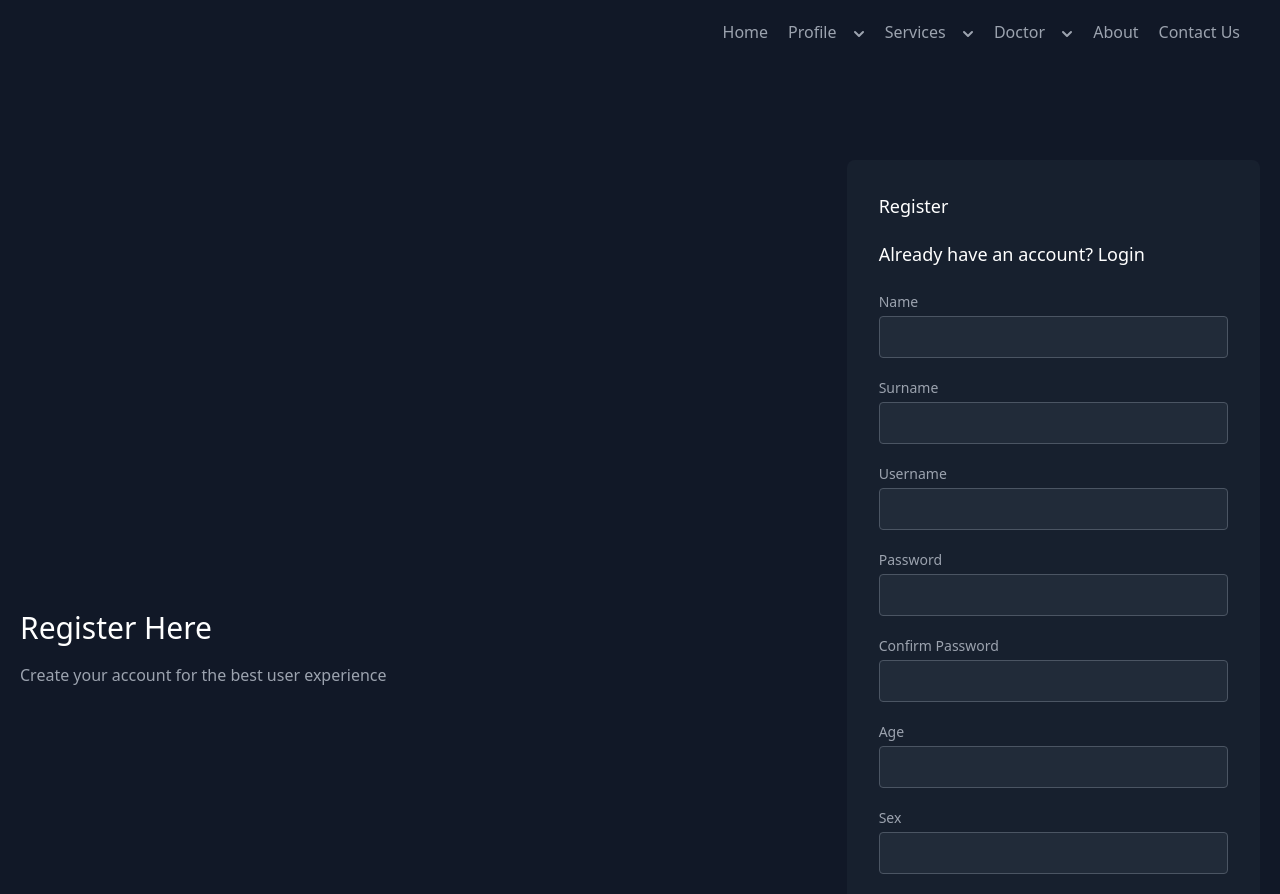
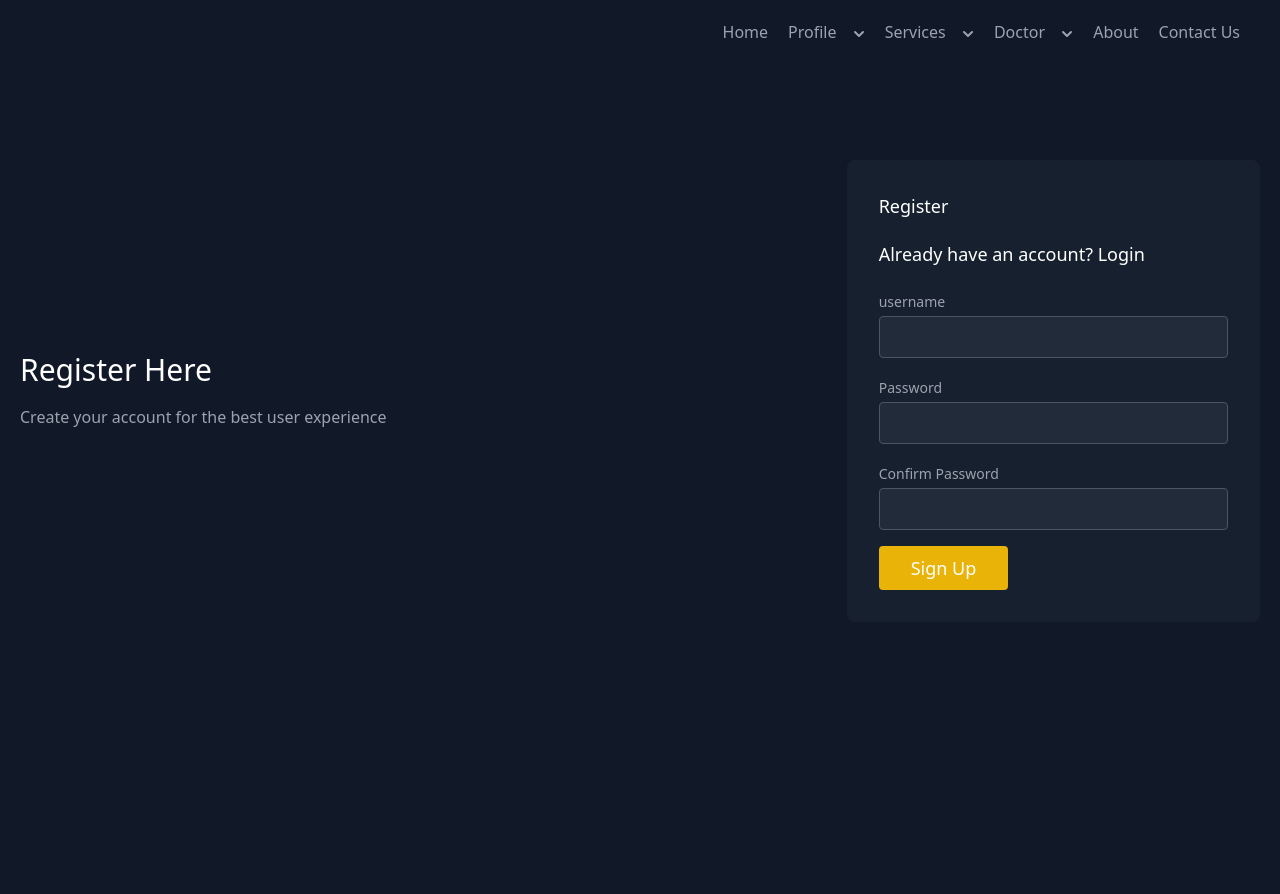
Before and after one commit to kedamaster/frontaz, an Angular app: page /signup in a window 1280 px wide. Shown: the top 894 px of the page. Built offline with nearby package versions, Linux system fonts and the light colour scheme.

Commit message:
signup latest

```diff
--- a/src/app/services/signup.service.ts
+++ b/src/app/services/signup.service.ts
@@ -7,7 +7,7 @@ import { HttpClient } from '@angular/common/http';
   providedIn: 'root'
 })
 export class SignupService {
-  private baseUrl = ' http://localhost:8080/api/students';
+  private baseUrl = 'http://localhost:8080/api/students';
 
   constructor(private http: HttpClient) {}
 
--- a/src/app/signup/signup.component.css
+++ b/src/app/signup/signup.component.css
@@ -0,0 +1,7 @@
+section{
+    width: 100%;
+    height: 100vh;
+    flex-direction: column;
+    justify-content: center;
+    align-items: center;
+  }
--- a/src/app/signup/signup.component.html
+++ b/src/app/signup/signup.component.html
@@ -7,52 +7,27 @@
       <div class="lg:w-2/6 md:w-1/2 bg-gray-800 bg-opacity-50 rounded-lg p-8 flex flex-col md:ml-auto w-full mt-10 md:mt-0" ngIf="!isRegistered">
         <h1 class="text-white text-lg font-medium title-font mb-5">Register</h1>
         <h3 class="text-white text-lg font-medium title-font mb-5">Already have an account? Login</h3>
-       <form [formGroup]="registerForm" (ngSubmit)="onSubmit()" >
+
+
+        <form [formGroup]="registerForm" (ngSubmit)="onSubmit()" >
         <!--form [formGroup]="registerForm" (register)="onRegister()" (ngSubmit)="onRegister()" -->
 
         <div class="relative mb-4 " >
          <div class="formGroup" >
-          <label for="firstName" class="leading-7 text-sm text-gray-400">Name</label>
-          <input type="text"  id="full-name" formControlName="firstName" name="full-name" class="w-full bg-gray-600 bg-opacity-20 focus:bg-transparent focus:ring-2 focus:ring-yellow-900 rounded border border-gray-600 focus:border-yellow-500 text-base outline-none text-gray-100 py-1 px-3 leading-8 transition-colors duration-200 ease-in-out"required>
+          <label for="firstName" class="leading-7 text-sm text-gray-400">username</label>
+          <input type="text"  id="username" formControlName="username" name="username" class="w-full bg-gray-600 bg-opacity-20 focus:bg-transparent focus:ring-2 focus:ring-yellow-900 rounded border border-gray-600 focus:border-yellow-500 text-base outline-none text-gray-100 py-1 px-3 leading-8 transition-colors duration-200 ease-in-out" required >
          </div>
-        </div>
-
-        <div class="relative mb-4" >
-          <label for="lastName" class="leading-7 text-sm text-gray-400">Surname</label>
-          <input type="lastName"  id="lastName" name="lastName" class="w-full bg-gray-600 bg-opacity-20 focus:bg-transparent focus:ring-2 focus:ring-yellow-900 rounded border border-gray-600 focus:border-yellow-500 text-base outline-none text-gray-100 py-1 px-3 leading-8 transition-colors duration-200 ease-in-out" required>
-        </div>
-        <div class="relative mb-4" >
-          <label for="username" class="leading-7 text-sm text-gray-400">Username</label>
-          <input type="username"  id="username" name="username" class="w-full bg-gray-600 bg-opacity-20 focus:bg-transparent focus:ring-2 focus:ring-yellow-900 rounded border border-gray-600 focus:border-yellow-500 text-base outline-none text-gray-100 py-1 px-3 leading-8 transition-colors duration-200 ease-in-out" required>
         </div>
           <div class="relative mb-4">
             <label for="password" class="leading-7 text-sm text-gray-400">Password</label>
-            <input type="text"  id="password" name="password" class="w-full bg-gray-600 bg-opacity-20 focus:bg-transparent focus:ring-2 focus:ring-yellow-900 rounded border border-gray-600 focus:border-yellow-500 text-base outline-none text-gray-100 py-1 px-3 leading-8 transition-colors duration-200 ease-in-out">
+            <input type="text"  id="password" formControlName="password" name="password" class="w-full bg-gray-600 bg-opacity-20 focus:bg-transparent focus:ring-2 focus:ring-yellow-900 rounded border border-gray-600 focus:border-yellow-500 text-base outline-none text-gray-100 py-1 px-3 leading-8 transition-colors duration-200 ease-in-out" required >
           </div>
           <div class="relative mb-4">
             <label for="confirmPassword" class="leading-7 text-sm text-gray-400">Confirm Password</label>
-            <input type="text"  id="confirmPassword" name="confirmPassword" class="w-full bg-gray-600 bg-opacity-20 focus:bg-transparent focus:ring-2 focus:ring-yellow-900 rounded border border-gray-600 focus:border-yellow-500 text-base outline-none text-gray-100 py-1 px-3 leading-8 transition-colors duration-200 ease-in-out">
+            <input type="text"  id="confirmPassword" formControlName="confirmPassword"  name="confirmPassword" class="w-full bg-gray-600 bg-opacity-20 focus:bg-transparent focus:ring-2 focus:ring-yellow-900 rounded border border-gray-600 focus:border-yellow-500 text-base outline-none text-gray-100 py-1 px-3 leading-8 transition-colors duration-200 ease-in-out" required >
           </div>
-          <div class="relative mb-4">
-            <label for="age" class="leading-7 text-sm text-gray-400">Age</label>
-            <input type="integer"  id="age" name="age" class="w-full bg-gray-600 bg-opacity-20 focus:bg-transparent focus:ring-2 focus:ring-yellow-900 rounded border border-gray-600 focus:border-yellow-500 text-base outline-none text-gray-100 py-1 px-3 leading-8 transition-colors duration-200 ease-in-out">
-          </div>
-          <div class="relative mb-4">
-            <label for="gender" class="leading-7 text-sm text-gray-400">Sex</label>
-            <input type="text"  id="gender" name="gender" class="w-full bg-gray-600 bg-opacity-20 focus:bg-transparent focus:ring-2 focus:ring-yellow-900 rounded border border-gray-600 focus:border-yellow-500 text-base outline-none text-gray-100 py-1 px-3 leading-8 transition-colors duration-200 ease-in-out">
-          </div>
-          <div class="relative mb-4">
-            <label for="age" class="leading-7 text-sm text-gray-400">Email</label>
-            <input type="email"  name="email" class="w-full bg-gray-600 bg-opacity-20 focus:bg-transparent focus:ring-2 focus:ring-yellow-900 rounded border border-gray-600 focus:border-yellow-500 text-base outline-none text-gray-100 py-1 px-3 leading-8 transition-colors duration-200 ease-in-out">
-          </div>
-          <div class="relative mb-4">
-            <label for="location" class="leading-7 text-sm text-gray-400">Location</label>
-            <input type="location"  id="location" name="location" class="w-full bg-gray-600 bg-opacity-20 focus:bg-transparent focus:ring-2 focus:ring-yellow-900 rounded border border-gray-600 focus:border-yellow-500 text-base outline-none text-gray-100 py-1 px-3 leading-8 transition-colors duration-200 ease-in-out">
-          </div>
-
-
-        <!-- <button (click)="onSubmit()" class="text-white bg-yellow-500 border-0 py-2 px-8 focus:outline-none hover:bg-yellow-600 rounded text-lg">Sign Up</button> -->
-        <button type="submit" class="text-white bg-yellow-500 border-0 py-2 px-8 focus:outline-none hover:bg-yellow-600 rounded text-lg">Sign Up</button>
+          <!--<button (click)="onSubmit()" class="text-white bg-yellow-500 border-0 py-2 px-8 focus:outline-none hover:bg-yellow-600 rounded text-lg">Sign Up</button> -->
+        <button type="onSubmit()" class="text-white bg-yellow-500 border-0 py-2 px-8 focus:outline-none hover:bg-yellow-600 rounded text-lg">Sign Up</button>
        </form>
       </div>
     </div>
--- a/src/app/signup/signup.component.ts
+++ b/src/app/signup/signup.component.ts
@@ -1,3 +1,6 @@
+
+
+
 import { Component, OnInit } from '@angular/core';
 import { FormBuilder, FormGroup, Validators, ReactiveFormsModule } from '@angular/forms';
 import { RegistrationData } from '../signup/registration-data/registration-data.module';
@@ -19,65 +22,117 @@ export class SignupComponent implements OnInit {
 
   ngOnInit() {
     this.registerForm = this.formBuilder.group({
-      firstName: ['', Validators.required],
-      lastName: ['', Validators.required],
       username: ['', Validators.required],
       password: ['', Validators.required],
-      confirmPassword: ['', Validators.required],
-      age: ['', [Validators.required, Validators.min(1)]],
-      gender: ['', Validators.required],
-      email: ['', [Validators.required, Validators.email]],
-      location: ['', Validators.required],
-      // dob: ['', Validators.required] // Uncomment if needed
+      confirmPassword: ['', Validators.required]
     });
   }
 
   onSubmit() {
     console.log('Register link clicked');
 
-    if (this.registerForm.invalid) {
-      Swal.fire({
-        title: "Form Error",
-        text: "Please fill in all required fields correctly.",
-        icon: "error"
-      });
-      return;
-    }
+    const registrationData: RegistrationData = {
 
-    const registrationData: RegistrationData = {
-      firstName: this.registerForm.get('firstName')?.value,
-      lastName: this.registerForm.get('lastName')?.value,
       username: this.registerForm.get('username')?.value,
       password: this.registerForm.get('password')?.value,
       confirmPassword: this.registerForm.get('confirmPassword')?.value,
-      age: this.registerForm.get('age')?.value,
-      gender: this.registerForm.get('gender')?.value,
-      email: this.registerForm.get('email')?.value,
-      location: this.registerForm.get('location')?.value,
     };
+    if (this.registerForm.invalid) {
 
     this.signupService.registerUser(registrationData).subscribe(
       (response: any) => {
         console.log('Registration successful:', response);
-        Swal.fire({
-          title: "Welcome!",
-          text: "You have successfully registered",
-          icon: "success"
-        });
-        // Handle successful registration, e.g., navigate to a confirmation page
+
+
+
+       // Handle successful registration, e.g., navigate to a confirmation page
       },
-      (error: any) => {
-        console.error('Registration failed:', error);
-        Swal.fire({
-          title: "Registration Failed",
-          text: "An error occurred during registration. Please try again.",
-          icon: "error"
-        });
-        // Handle registration failure, e.g., display specific error messages
-      }
+      // (error: any) => {
+      //   console.error('Registration failed:', error);
+      //   Swal.fire({
+      //     title: "Registration Failed",
+      //     text: "An error occurred during registration. Please try again.",
+      //     icon: "error"
+      //   });
+      //   // Handle registration failure, e.g., display specific error messages
+      // }
+
     );
   }
+  }
 }
+
+
+// import { Component, OnInit } from '@angular/core';
+// import { FormBuilder, FormGroup, Validators, ReactiveFormsModule } from '@angular/forms';
+// import { RegistrationData } from '../signup/registration-data/registration-data.module';
+// import Swal from 'sweetalert2';
+// import { SignupService } from '../services/signup.service';
+// import { RouterModule } from '@angular/router';
+
+// @Component({
+//   selector: 'app-signup',
+//   standalone: true,
+//   templateUrl: './signup.component.html',
+//   imports: [RouterModule, ReactiveFormsModule],
+//   styleUrls: ['./signup.component.css']
+// })
+// export class SignupComponent implements OnInit {
+//   registerForm!: FormGroup;
+
+//   constructor(private formBuilder: FormBuilder, private signupService: SignupService) { }
+
+//   ngOnInit() {
+//     this.registerForm = this.formBuilder.group({
+//       username: ['', Validators.required],
+//       password: ['', Validators.required],
+//       confirmPassword: ['', Validators.required]
+//     });
+//   }
+
+//   onSubmit() {
+//     console.log('Register link clicked');
+
+//     const registrationData: RegistrationData = {
+
+//       username: this.registerForm.get('username')?.value,
+//       password: this.registerForm.get('password')?.value,
+//       confirmPassword: this.registerForm.get('confirmPassword')?.value,
+//     };
+//     if (this.registerForm.invalid) {
+//       Swal.fire({
+//         title: "Form Error",
+//         text: "Please fill in all required fields correctly.",
+//         icon: "error"
+//       });
+
+
+//     this.signupService.registerUser(registrationData).subscribe(
+//       (response: any) => {
+//         console.log('Registration successful:', response);
+
+
+//         Swal.fire({
+//           title: "Welcome!",
+//           text: "You have successfully registered",
+//           icon: "success"
+//         });
+//        // Handle successful registration, e.g., navigate to a confirmation page
+//       },
+//       (error: any) => {
+//         console.error('Registration failed:', error);
+//         Swal.fire({
+//           title: "Registration Failed",
+//           text: "An error occurred during registration. Please try again.",
+//           icon: "error"
+//         });
+//         // Handle registration failure, e.g., display specific error messages
+//       }
+
+//     );
+//   }
+//   }
+// }
 
 
 
```
Also changed, not shown: src/app/signup/registration-data/registration-data.module.ts (+2 -7 lines).
